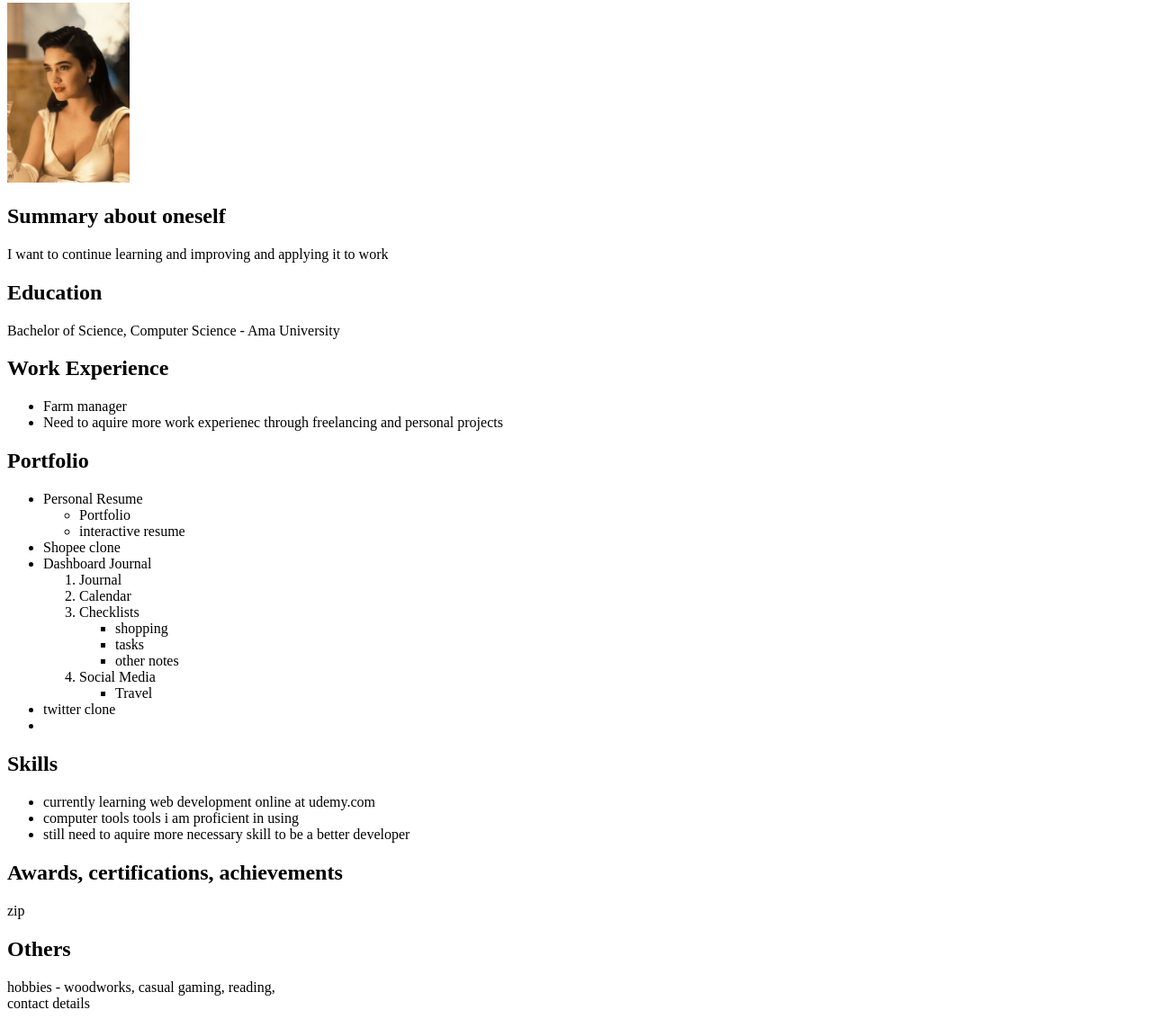
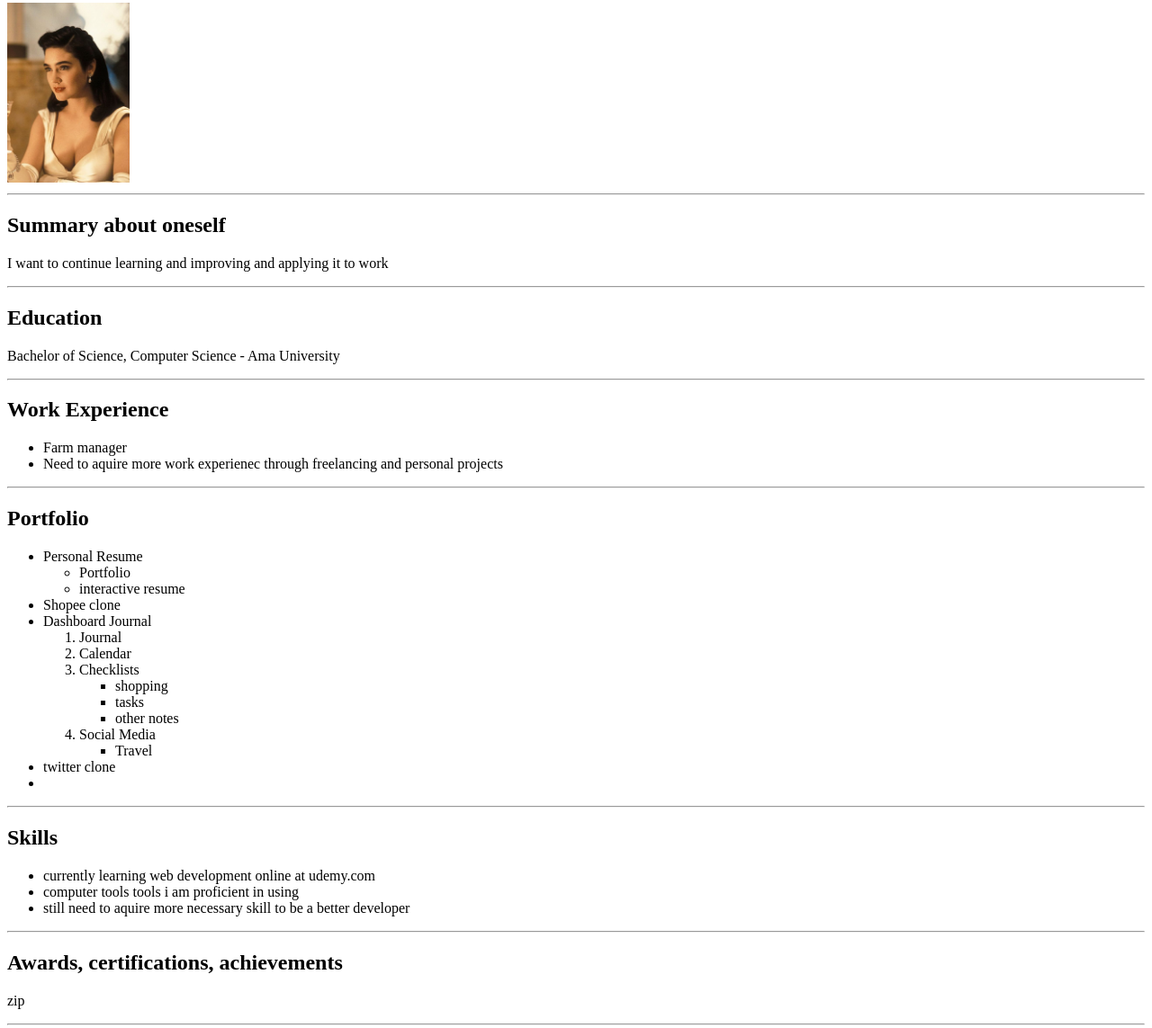
Before and after one commit to physixpasta/Portfolio, a plain HTML site: page index.html in a window 1280 px wide. Shown: the part 95-1238 px from the top of the page at 90% size. Drawn offline with Linux system fonts and the light colour scheme.

Commit message:
Add files via upload

```diff
--- a/index.html
+++ b/index.html
@@ -8,16 +8,20 @@
 <body>
   <h1>Carlo </h1><br/>
   <img src="./assets/images/00d107604f573a80a36c05fd4f39bfa1.jpg" height="200"/><br/>
+  <hr/>
 
   <h2>Summary about oneself</h2>
     <p>I want to continue learning and improving and applying it to work</p>
+    <hr/>
   <h2>Education</h2>
     <p>Bachelor of Science, Computer Science - Ama University</p>
+    <hr/>
   <h2>Work Experience</h2>
     <ul>
       <li>Farm manager</li>
       <li>Need to aquire more work experienec through freelancing and personal projects</li>
     </ul>
+    <hr/>
   <h2>Portfolio</h2>
     <ul>
       <li>Personal Resume
@@ -48,14 +52,17 @@
       <li>twitter clone</li>
       <li></li>
     </ul>
+    <hr/>
   <h2>Skills</h2>
     <ul>
       <li>currently learning web development online at udemy.com</li>
       <li>computer tools tools i am proficient in using</li>
       <li>still need to aquire more necessary skill to be a better developer</li>
     </ul>
+    <hr/>
   <h2>Awards, certifications, achievements</h2>
     <p>zip</p>
+    <hr/>
   <h2>Others</h2>
     hobbies - woodworks, casual gaming, reading,<br/>
     contact details<br/><br/><hr/>
```
